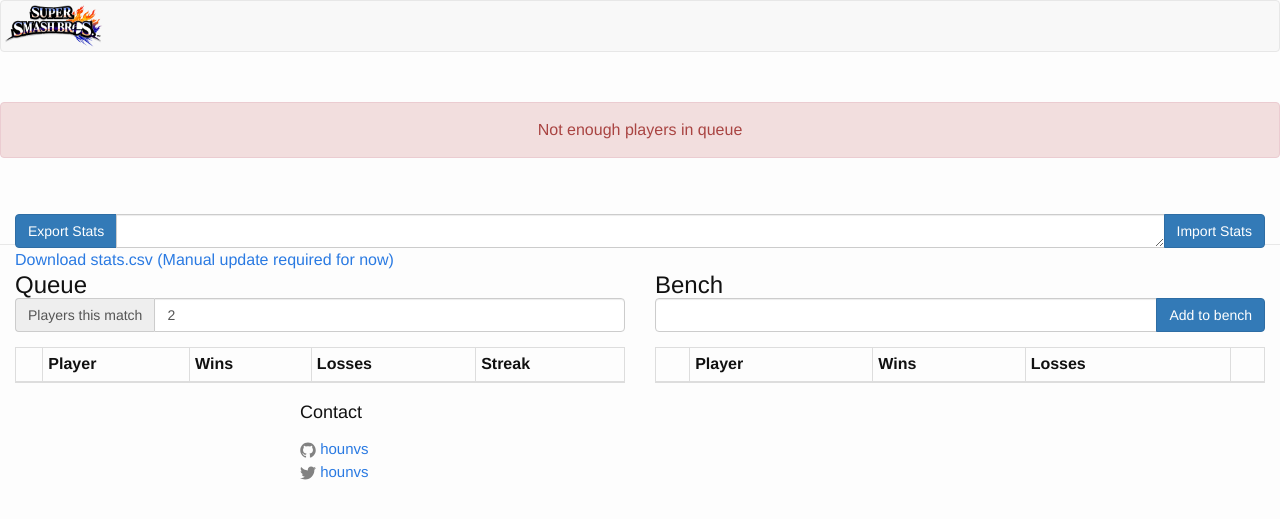
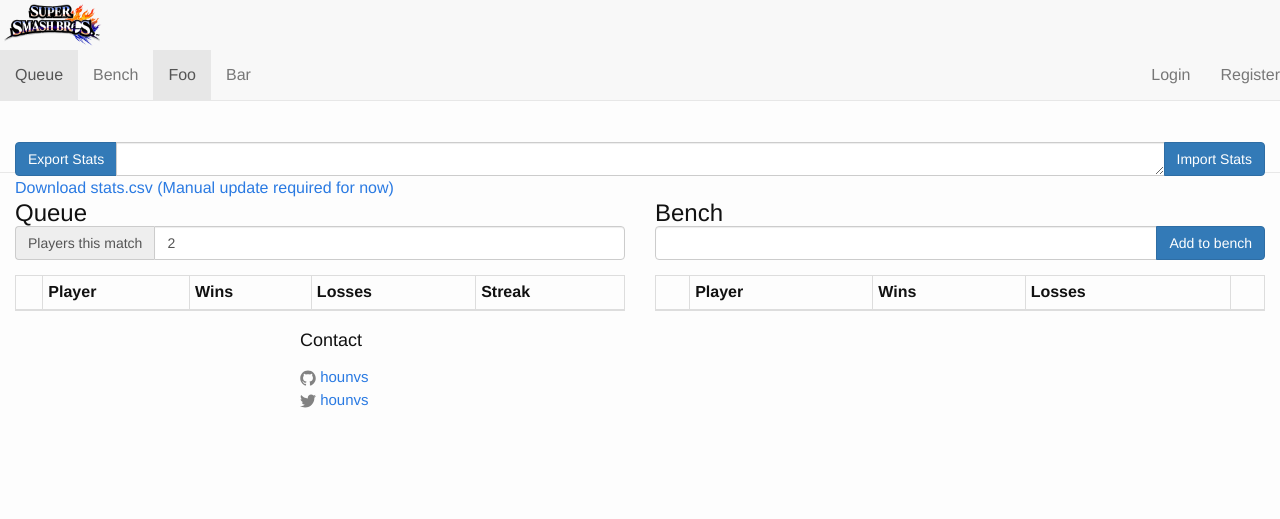
Before and after one commit to hounvs/QueueUp, a Jekyll site: the page built from index.html, in a window 1280 px wide. Shown: the top 519 px of the page. Built offline with Jekyll 4.4.1, drawn with Linux system fonts in a browser that asks for light colours; comment, search, counter and statistics services are not loaded.

Commit message:
Update Navbar

```diff
--- a/_includes/header.html
+++ b/_includes/header.html
@@ -1,5 +1,22 @@
 {% include head.html %}
 
-<div class="navbar navbar-default">
-    <img src="{{ site.baseurl }}/images/{{ page.logo }}" class="navbar-brand"></img>
+<div class="navbar navbar-default navbar-fixed-top">
+    <div id="navbar" class="navbar-collapse collapse in" aria-expanded="true">
+        <img src="{{ site.baseurl }}/images/{{ page.logo }}" class="navbar-brand"></img>
+    </div>
+
+    <ul class="nav navbar-nav">
+        <li class="active"><a href="#queue">Queue</a></li>
+        <li><a href="#bench">Bench</a></li>
+    </ul>
+
+    <div id="navbar" class="navbar-collapse collapse in" aria-expanded="true">
+    <ul class="nav navbar-nav">
+        <li class="active"><a href="#foo">Foo</a></li>
+        <li><a href="#bar">Bar</a></li>
+    </ul>
+
+    {% include navbarLogin.html %}
+
+    </div>
 </div>
--- /dev/null
+++ b/_includes/navbarLogin.html
@@ -0,0 +1,4 @@
+<ul class="nav navbar-nav navbar-right">
+    <li><a href="/login/">Login</a></li>
+    <li><a href="/register/">Register</a></li>
+</ul>
```
